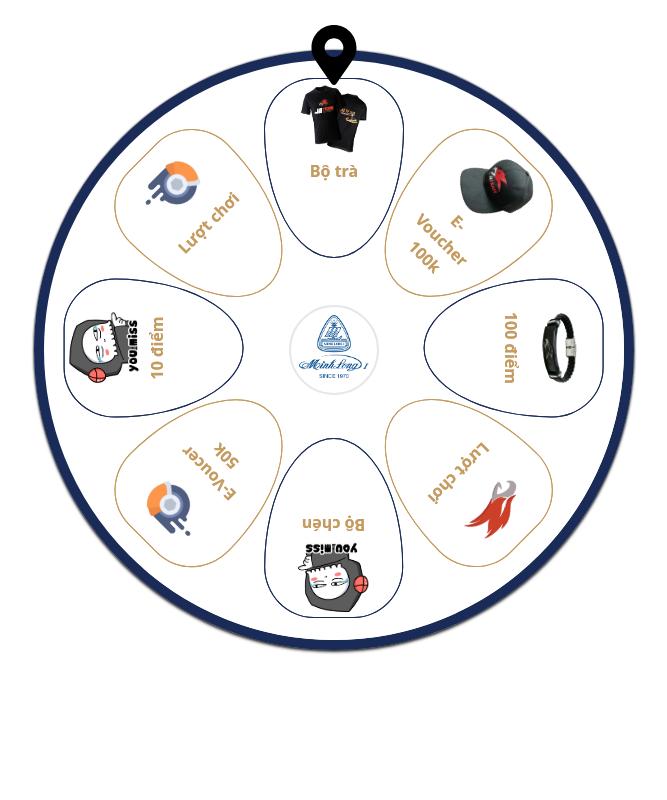
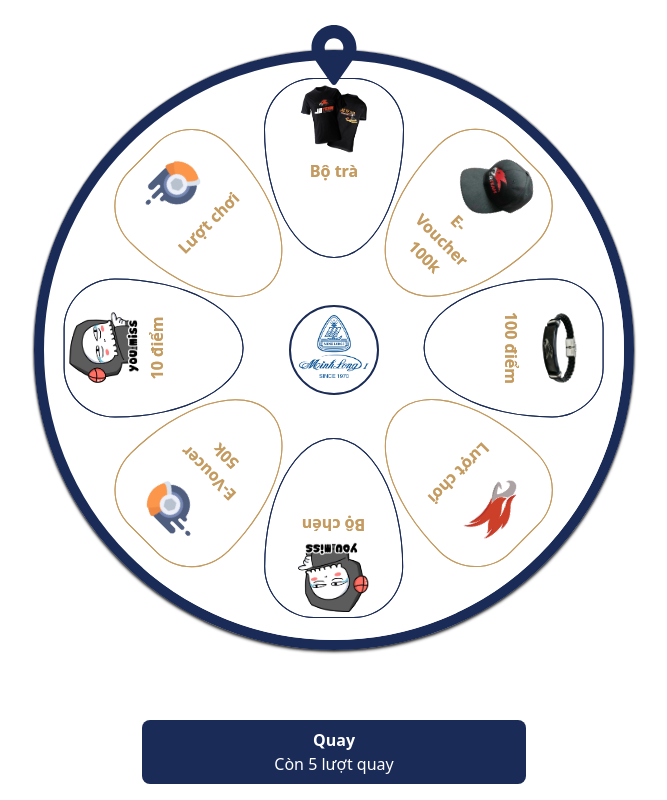
Before and after one commit to sonht113/lucky-wheel, a React (Vite) app: page / in a window 1280 px wide. Shown: the whole page, without its empty margins (306-973 px from the left). Built offline with nearby package versions, Linux system fonts and the light colour scheme.

Commit message:
fix: fix color

```diff
--- a/src/App.tsx
+++ b/src/App.tsx
@@ -165,10 +165,10 @@ const App: React.FC = () => {
             <canvas ref={canvasRef} className='luckywheel-canvas' />
           </div>
           <div className='luckywheel-btn'>
-            <FaMapMarkerAlt className={`text-[60px] text-[${COLORS.primary_first}]`} />
+            <FaMapMarkerAlt className='text-[60px] text-[#1A2B57]' />
           </div>
 
-          <div className={`luckywheel-logo border-2 border-[${COLORS.primary_first}]`}>
+          <div className='luckywheel-logo border-2 border-[#1A2B57]'>
             <img src={Logo} className='p-2' />
           </div>
         </section>
@@ -179,7 +179,7 @@ const App: React.FC = () => {
           onClick={handleSpin}
           className={`py-2 ${
             countSpin === 0 || spinning ? 'cursor-not-allowed' : 'cursor-pointer'
-          } px-5 w-[100%] rounded-lg bg-[${COLORS.primary_first}] text-white font-bold`}
+          } px-5 w-[100%] rounded-lg bg-[#1A2B57] text-white font-bold`}
         >
           Quay
           <p className='font-light'>Còn {countSpin} lượt quay</p>
```
